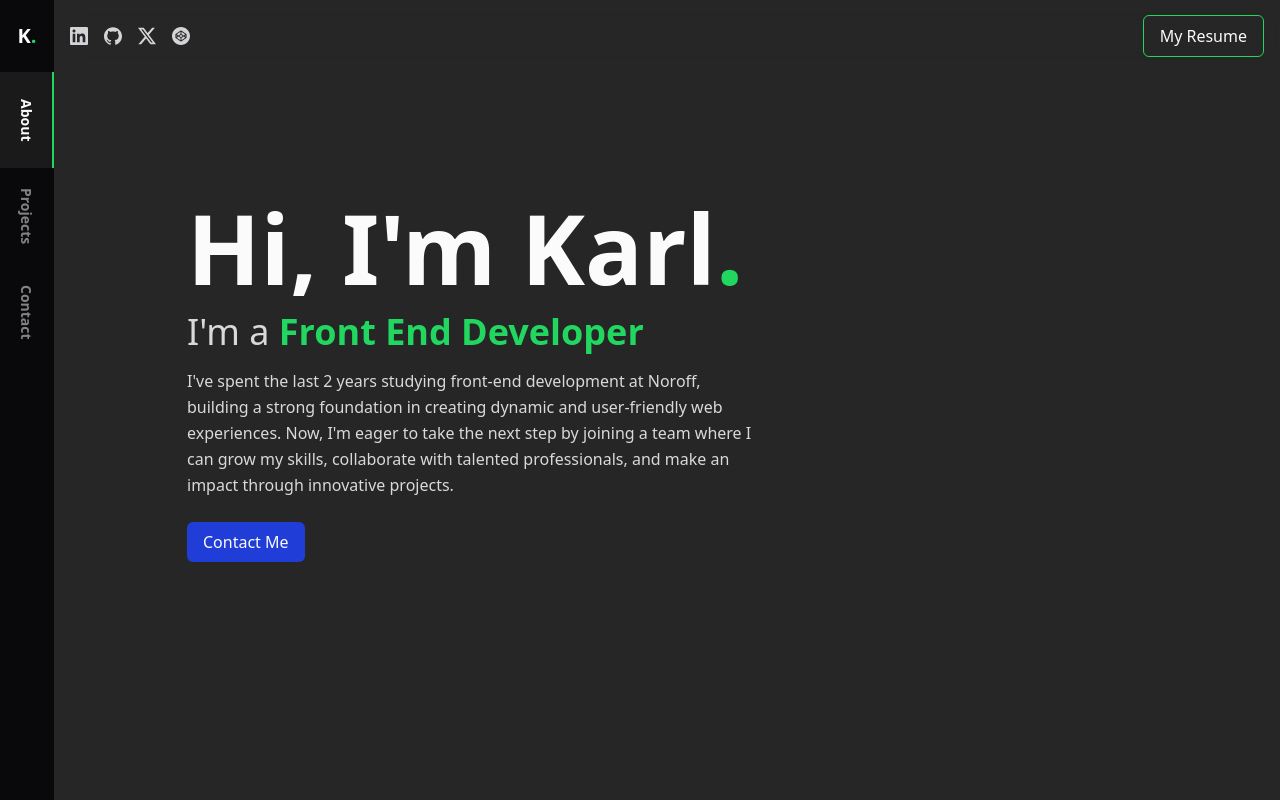
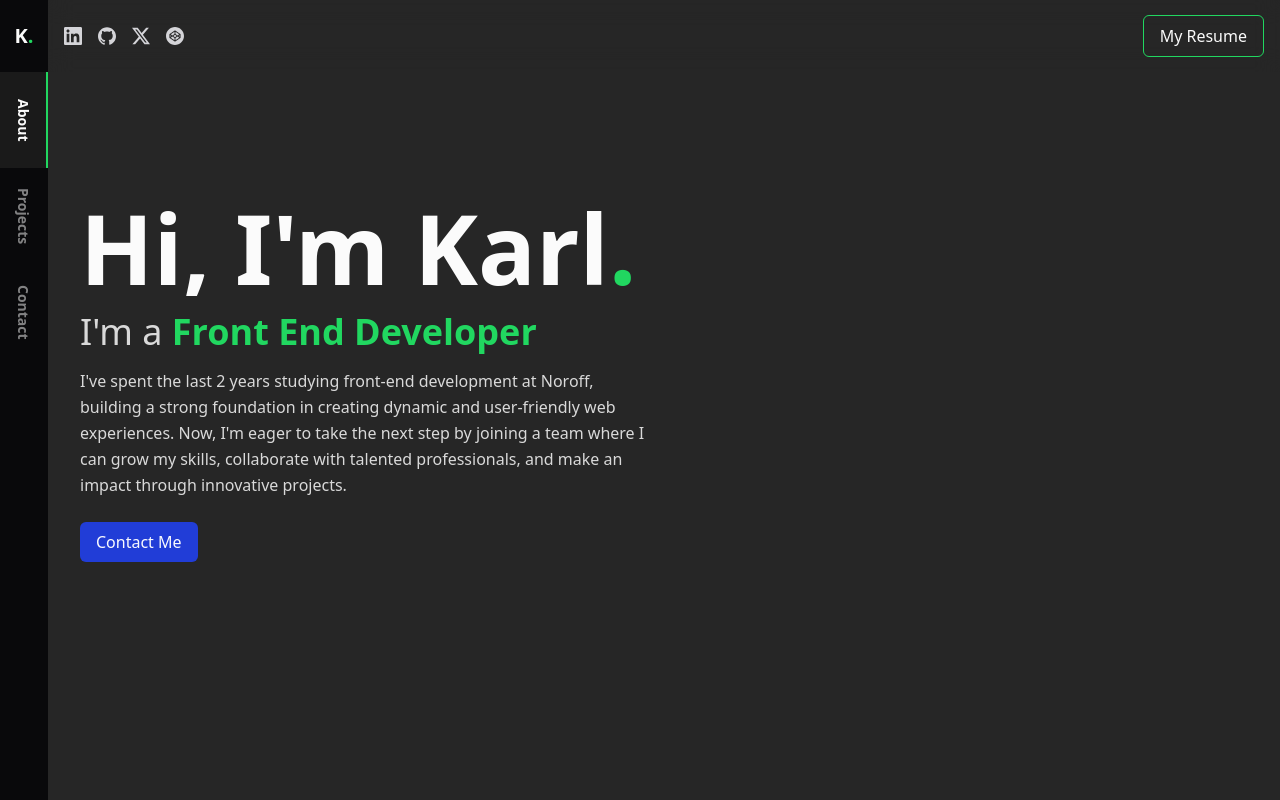
Before and after one commit to karlpnord/portfolio, a React (Vite) app: page / in a window 1280 px wide. Shown: the top 800 px of the page. Built offline with nearby package versions, Linux system fonts and the light colour scheme.

Commit message:
Responsiveness Fix

```diff
--- a/src/App.tsx
+++ b/src/App.tsx
@@ -7,11 +7,11 @@ import Contact from './components/contact/Contact';
 
 const App = () => {
   return (
-    <div className='grid grid-cols-[54px_1fr] bg-bgLight'>
+    <div style={{ gridTemplateColumns: 'minmax(32px, 48px) 1fr' }} className='grid bg-bgLight relative'>
       <SideNav />
-      <main className='bg-bgLight'>
+      <main className='bg-bgLight relative'>
         <Header />
-        <div className='mx-auto max-w-5xl px-4 md:px-8 space-y-32 pb-24'>
+        <div className='w-[84%] max-w-5xl sm:w-full px-3 sm:px-4 md:px-8 space-y-12 sm:space-y-24 md:space-y-32 pb-24'>
           <Hero />
           <About />
           <Projects />
--- a/src/components/header/Header.tsx
+++ b/src/components/header/Header.tsx
@@ -3,7 +3,7 @@ import OutlineButton from '../buttons/OutlineButton';
 
 const Header = () => {
   return (
-    <header className='h-[72px] px-4 flex items-center justify-between sticky top-0 z-20 bg-bgLight bg-opacity-50 backdrop-blur-md'>
+    <header className='h-[72px] w-[84%] sm:w-full px-4 flex items-center justify-between sticky top-0 z-20 bg-bgLight bg-opacity-50 backdrop-blur-md'>
       <MyLinks />
       <OutlineButton handler={() => window.open('/Karl_Petter_Nordgaard_CV.pdf')}>My Resume</OutlineButton>
     </header>
--- a/src/components/header/SideNav.tsx
+++ b/src/components/header/SideNav.tsx
@@ -30,7 +30,7 @@ const SideNav = () => {
       initial={{ x: -70 }}
       animate={{ x: 0 }}
       transition={{ duration: 0.5 }}
-      className='scrollbar-none bg-bgDarkest h-screen sticky top-0 left-0 z-20 flex flex-col items-center'
+      className='bg-bgDarkest h-screen sticky top-0 left-0 z-20 flex flex-col items-center'
     >
       <span className='shrink-0 text-xl font-bold text-textWhite leading-[1] size-10 flex items-center justify-center my-4'>
         K<span className='text-primary'>.</span>
--- a/src/components/projects/ProjectModal.tsx
+++ b/src/components/projects/ProjectModal.tsx
@@ -85,7 +85,7 @@ const ProjectModal = ({
                 className='text-textGray hover:text-primaryLight transition-colors flex items-center gap-1'
                 to={projectLink}
               >
-                <AiOutlineExport /> Live Project
+                <AiOutlineExport /> Live Demo
               </Link>
             </div>
           </div>
--- a/src/util/MyLinks.tsx
+++ b/src/util/MyLinks.tsx
@@ -5,7 +5,7 @@ const MyLinks = () => (
   <div className='flex items-center text-lg gap-4'>
     <Link
       className='text-zinc-300 hover:text-primary transition-colors'
-      to='https://www.linkedin.com'
+      to='https://www.linkedin.com/in/karl-petter-n-560624137/'
       target='_blank'
       rel='nofollow'
     >
@@ -13,7 +13,7 @@ const MyLinks = () => (
     </Link>
     <Link
       className='text-zinc-300 hover:text-primary transition-colors'
-      to='https://www.github.com'
+      to='https://github.com/karlpnord'
       target='_blank'
       rel='nofollow'
     >
```
